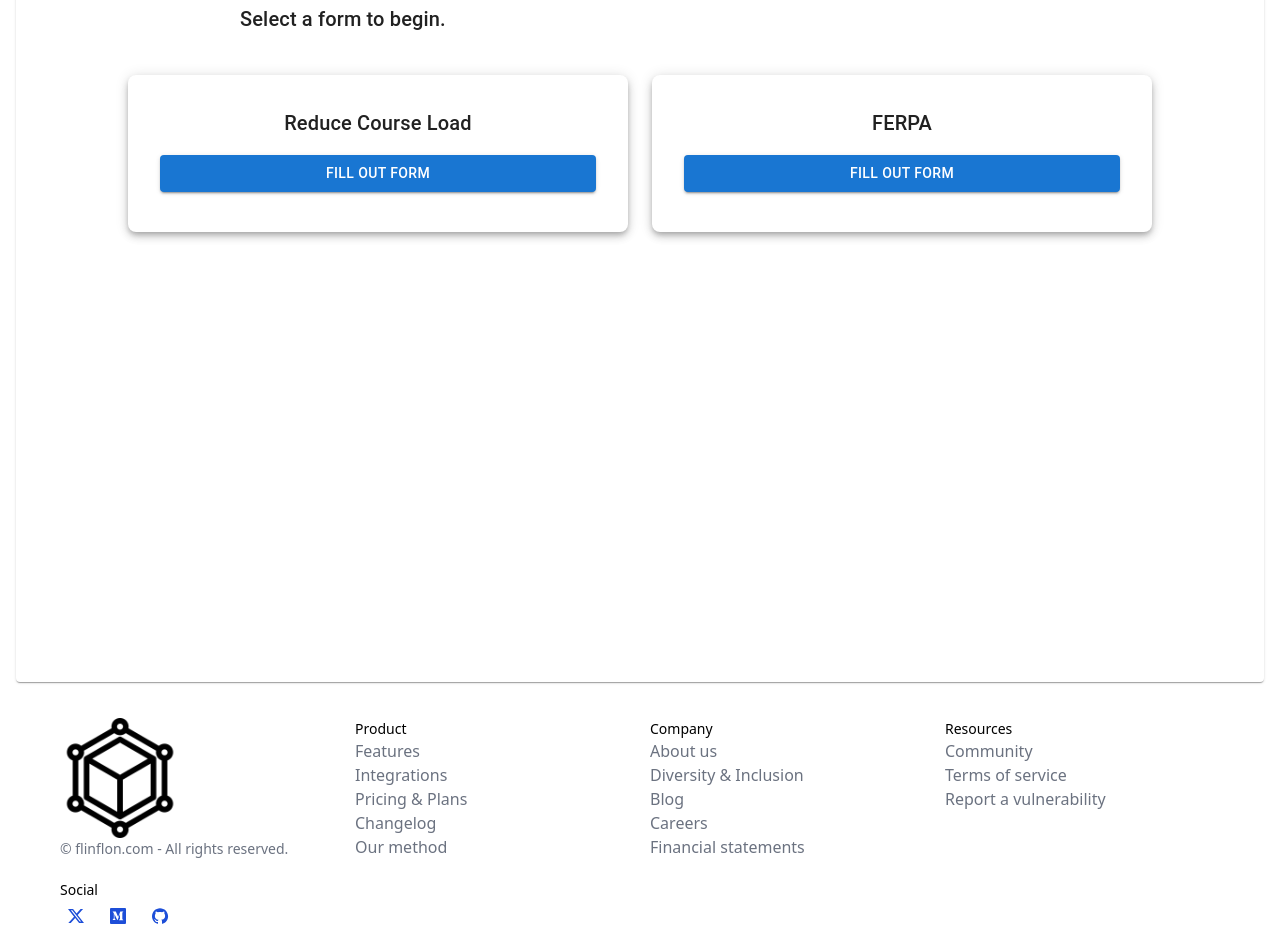
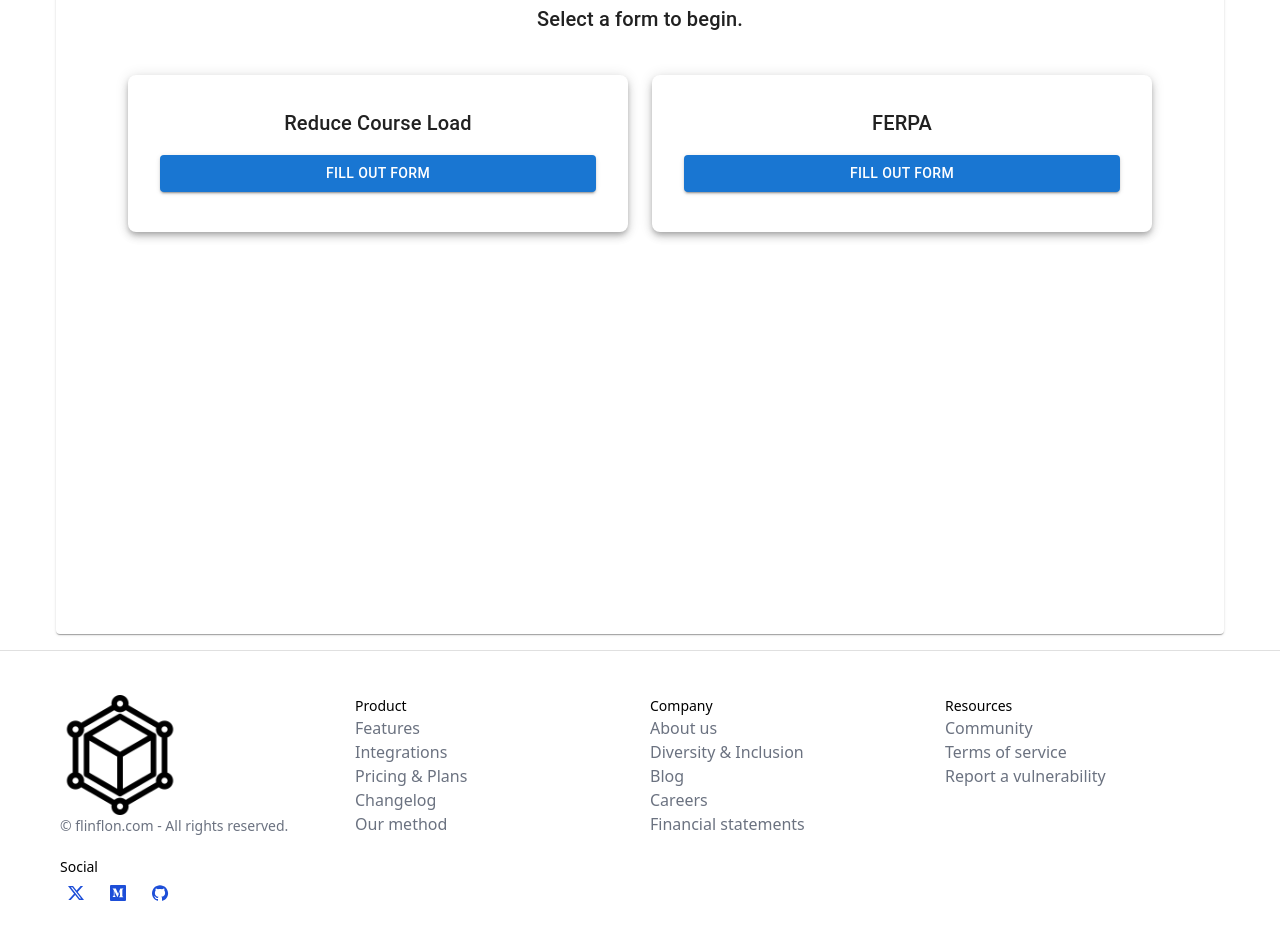
Before and after one commit to David-Gaspar-H/cosc4353-flin-flon, a React (Vite) app in the folder frontend/: page /form-request in a window 1280 px wide. Shown: the part 171-1123 px from the top of the page. After the commit the page ends 1100 px from the top, so only its background shows below. Built offline with nearby package versions, Linux system fonts and the light colour scheme.

Commit message:
Edit: fixed bug with form overflow and overlaying footer.

```diff
--- a/frontend/src/components/UserFormRequest.jsx
+++ b/frontend/src/components/UserFormRequest.jsx
@@ -1,5 +1,4 @@
 import React, { useState } from "react";
-// import ResponsiveAppBar from "./ResponsiveAppBar";
 import Footer from "./Footer";
 import {
 	Grid2,
@@ -9,6 +8,7 @@ import {
 	Button,
 	Card,
 	CardContent,
+	Container,
 } from "@mui/material";
 import ReduceCourseLoadForm from "./ReduceCourseLoadForm";
 import FerpaForm from "./FerpaForm";
@@ -18,6 +18,8 @@ const UserFormRequest = () => {
 
 	const handleFormClick = (formName) => {
 		setOpenForm(formName);
+		// Scroll to top when form is opened
+		window.scrollTo(0, 0);
 	};
 
 	const renderForm = () => {
@@ -26,29 +28,36 @@ const UserFormRequest = () => {
 				return <ReduceCourseLoadForm />;
 			case "FERPA":
 				return <FerpaForm />;
-			// default:
-			// 	return (
-			// 		<Typography variant="body1">
-			// 			Select a form to begin.
-			// 		</Typography>
-			// 	);
+			default:
+				return null;
 		}
 	};
 
 	return (
-		<>
-			{/* <ResponsiveAppBar /> */}
-			<Grid2
-				container
-				direction={"column"}
-				sx={{ height: "100vh", padding: 2 }}
+		<Box>
+			<Container
+				maxWidth={false}
+				sx={{ width: "95%", maxWidth: "1400px", py: 2 }}
 			>
-				<Paper sx={{ flex: 1, p: 3 }}>
+				<Paper
+					sx={{
+						p: 3,
+						width: "100%",
+						display: "flex",
+						flexDirection: "column",
+						minHeight: "90vh",
+						position: "relative",
+						overflow: "hidden", // Prevents content from spilling outside
+					}}
+				>
 					<Typography variant="h4" sx={{ mb: 3 }} align="center">
 						Available Forms
 					</Typography>
 
-					<Typography variant="h6" pl={25} pb={5}>
+					<Typography
+						variant="h6"
+						sx={{ mb: 5, textAlign: "center" }}
+					>
 						Select a form to begin.
 					</Typography>
 
@@ -56,18 +65,18 @@ const UserFormRequest = () => {
 					<Box
 						sx={{
 							display: "flex",
-							flexDirection: "row",
+							flexDirection: { xs: "column", md: "row" },
 							gap: 3,
 							justifyContent: "center",
-							mb: 4, // Added bottom margin to prevent overlap with footer
+							mb: 4,
 						}}
 					>
 						<Card
 							sx={{
-								width: "500px",
-								boxShadow: 5, // Increased shadow for better visibility
+								width: { xs: "100%", md: "500px" },
+								boxShadow: 5,
 								borderRadius: 2,
-								padding: 2, // Added padding inside the card
+								padding: 2,
 							}}
 						>
 							<CardContent>
@@ -89,10 +98,10 @@ const UserFormRequest = () => {
 
 						<Card
 							sx={{
-								width: "500px",
-								boxShadow: 5, // Increased shadow for better visibility
+								width: { xs: "100%", md: "500px" },
+								boxShadow: 5,
 								borderRadius: 2,
-								padding: 2, // Added padding inside the card
+								padding: 2,
 							}}
 						>
 							<CardContent>
@@ -111,12 +120,38 @@ const UserFormRequest = () => {
 						</Card>
 					</Box>
 
-					{/* Render the selected form */}
-					<Box sx={{ mt: 4, minHeight: "300px" }}>{renderForm()}</Box>
+					{/* Form Content with Fixed Height and Scrolling */}
+					{openForm && (
+						<Box
+							sx={{
+								mt: 4,
+								mb: 4,
+								maxHeight: "90vh",
+								overflowY: "auto",
+								border: "1px solid #e0e0e0",
+								borderRadius: 1,
+								p: 2,
+							}}
+						>
+							{renderForm()}
+						</Box>
+					)}
+
+					{/* Show the form section only when a form is selected */}
+					{!openForm && <Box sx={{ flexGrow: 1 }} />}
 				</Paper>
-			</Grid2>
-			<Footer />
-		</>
+			</Container>
+			{/* Footer with clear separation */}
+			<Box
+				sx={{
+					mt: "auto",
+					pt: 3,
+					borderTop: "1px solid #e0e0e0",
+				}}
+			>
+				<Footer />
+			</Box>
+		</Box>
 	);
 };
 
```
